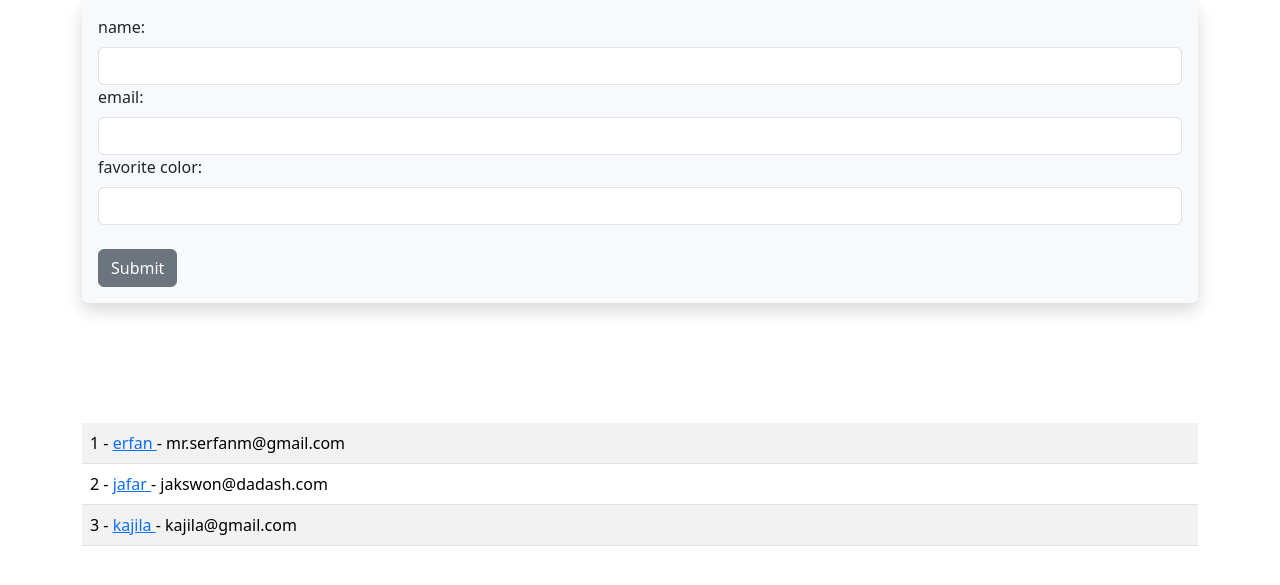
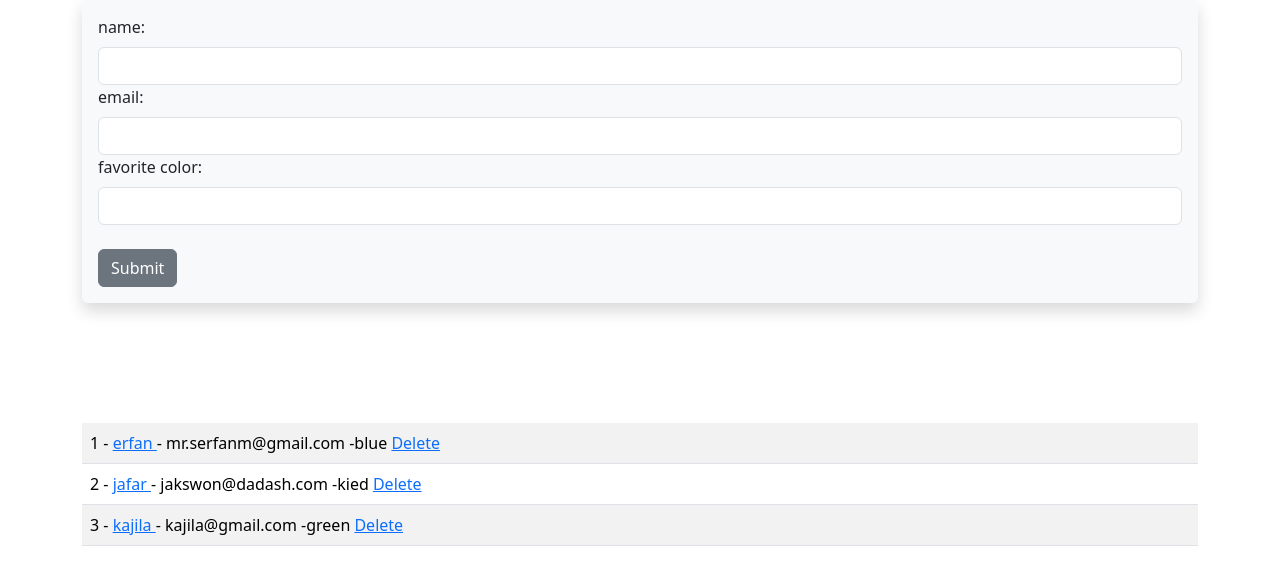
Before and after one commit to s-erfanm/blog, a Flask app: page /user/add in a window 1280 px wide. Shown: the part 185-770 px from the top of the page. Run offline with Flask 3, Linux system fonts and the light colour scheme; data comes from the database, SQL or seed files in the repository; both versions use the stored data as it was after the commit.

Commit message:
we added delete section

```diff
--- a/app.py
+++ b/app.py
@@ -71,11 +71,11 @@ def add_user():
         form.name.data = ''
         form.email.data = ''
         form.color.data = ''
-        form.isGay.data = False
+
         flash("User added  Successfully !")
     our_users = Users.query.order_by(Users.date_added)
 
-    return render_template('add_user.html',form=form, name=name, our_users=our_users, )
+    return render_template('add_user.html',form=form, name=name, our_users=our_users)
 
 
 @app.errorhandler(404)
@@ -92,14 +92,14 @@ def update(id):
         name_to_update.name = request.form['name']
         name_to_update.email = request.form['email']
         name_to_update.color = request.form['color']
-        name_to_update.isGay = request.form['isGay']
 
         try :
             db.session.commit()
             flash("user updated successfully")
             return render_template('update_user.html',
                                 form=form,
-                                name_to_update=name_to_update)
+                                name_to_update=name_to_update,
+                                id=id )
 
         except :
 
@@ -111,7 +111,26 @@ def update(id):
     else:
             return render_template('update_user.html',
                                 form=form,
-                                name_to_update=name_to_update)
+                                name_to_update=name_to_update,
+                                id=id)
+
+
+@app.route("/delete/<int:id>", methods=["GET", "POST"])
+def delete(id):
+    user_to_delete = Users.query.get_or_404(id)
+    name = None
+    form = UserForm()
+    try:
+        db.session.delete(user_to_delete)
+        db.session.commit()
+        flash("user deleted successfully")
+        our_users = Users.query.order_by(Users.date_added)
+        return render_template('add_user.html',form=form, name=name, our_users=our_users)
+    except:
+        flash("there is a problem to delete user!")
+        return render_template('add_user.html',form=form, name=name, our_users=our_users)
+
+
 
 
 @app.route('/name', methods=['GET', 'POST'])
--- a/templates/add_user.html
+++ b/templates/add_user.html
@@ -16,7 +16,7 @@
     <tr>
         <td>
             {{our_user.id}} - <a href="{{url_for('update', id=our_user.id)}}">{{our_user.name}} </a> -
-            {{our_user.email}}
+            {{our_user.email}} -{{our_user.color}}  <a href="{{url_for('delete', id=our_user.id)}}">Delete</a>
 
         </td>
     </tr>
@@ -51,7 +51,7 @@
     <tr>
         <td>
             {{our_user.id}} - <a href="{{url_for('update', id=our_user.id)}}">{{our_user.name}} </a> -
-            {{our_user.email}}
+            {{our_user.email}} -{{our_user.color}}  <a href="{{url_for('delete', id=our_user.id)}}">Delete</a>
         </td>
     </tr>
     {% endfor %}
--- a/templates/update_user.html
+++ b/templates/update_user.html
@@ -16,7 +16,7 @@
     <tr>
         <td>
             {{our_user.id}} - <a href="{{url_for('update', id=our_user.id)}}">{{our_user.name}} </a> -
-            {{our_user.email}}
+            {{our_user.email}} -{{our_user.color}}  -  <a href="{{url_for('delete', id=our_user.id)}}">Delete</a>
         </td>
     </tr>
     {% endfor %}
@@ -39,6 +39,9 @@
 
         <br>
         {{form.submit(class='btn btn-secondary')}}
+        <a href="{{url_for('delete', id=id)}}" class="btn btn-danger">
+            delete
+        </a>
 
     </form>
 </div>
```
Also changed, not shown: database.db.
